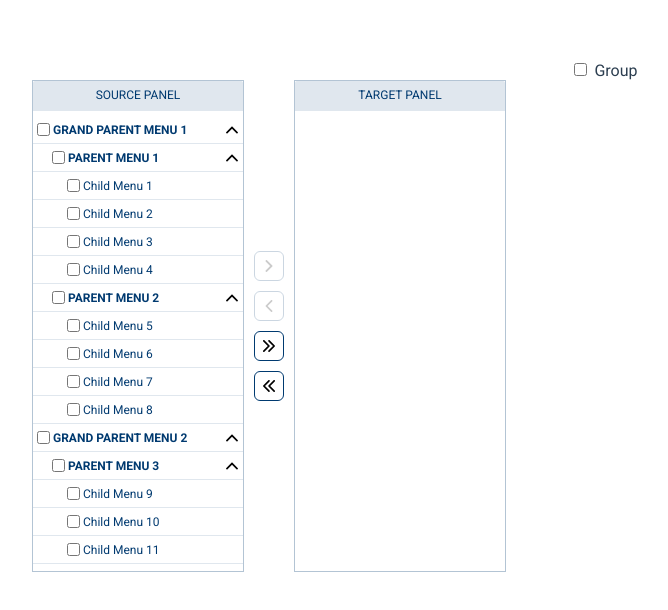
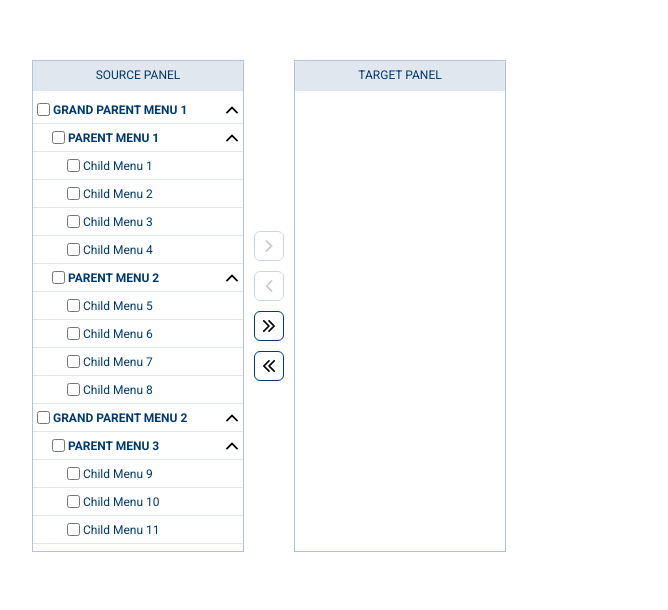
Before and after one commit to adnan-sahin/vue-custom-transfer, a Vue app: page / in a window 1280 px wide. Shown: the top 610 px of the page, without its empty margins (36-704 px from the left). Built offline with nearby package versions, Linux system fonts and the light colour scheme.

Commit message:
Group checkbox is removed

```diff
--- a/src/components/VueCustomTransfer.vue
+++ b/src/components/VueCustomTransfer.vue
@@ -1,9 +1,5 @@
 <template>
   <div>
-    <label>
-      <input type="checkbox" v-model="isGroup" />
-      Group
-    </label>
     <div class="custom-transfer">
       <div class="custom-transfer__source">
         <TransferPanel
```
